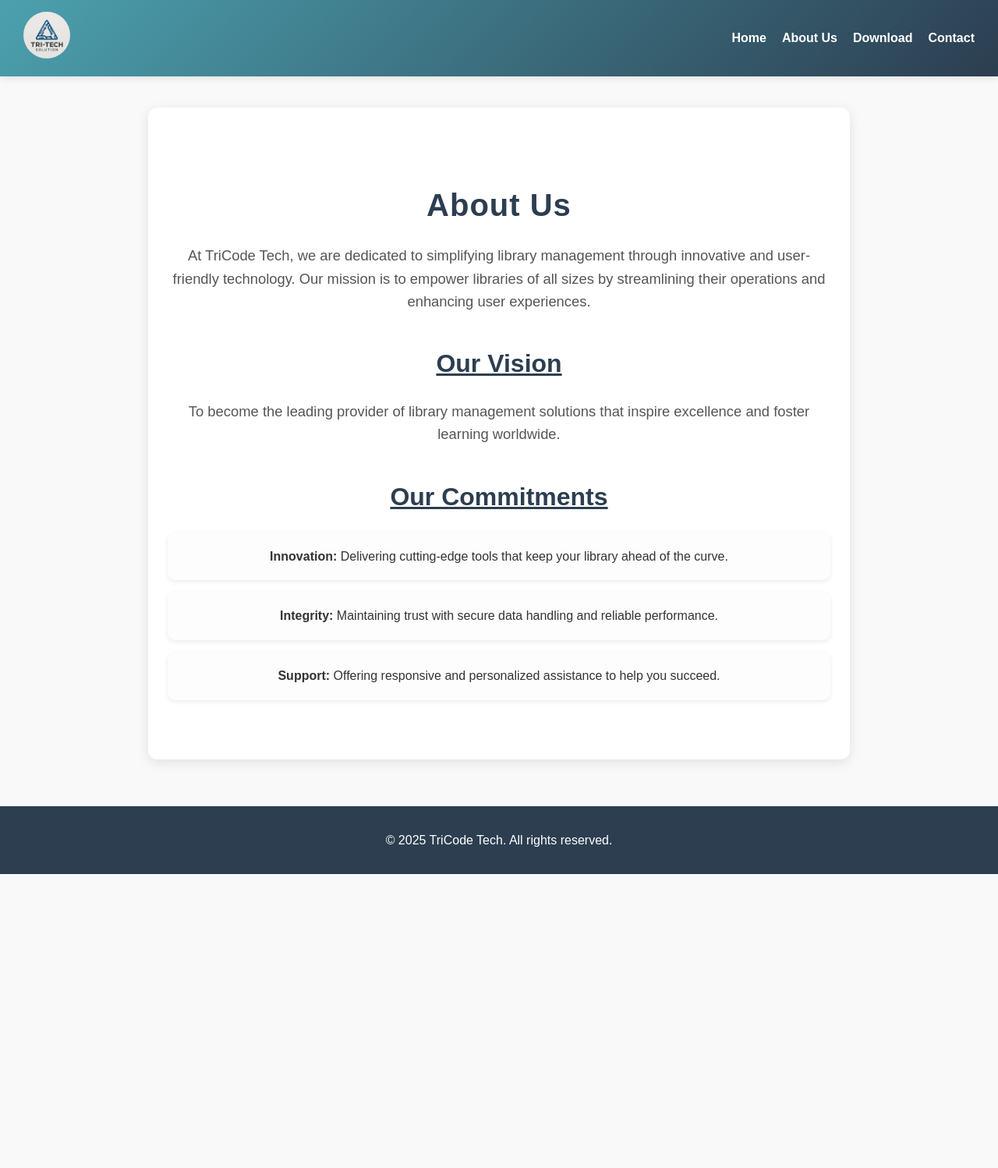
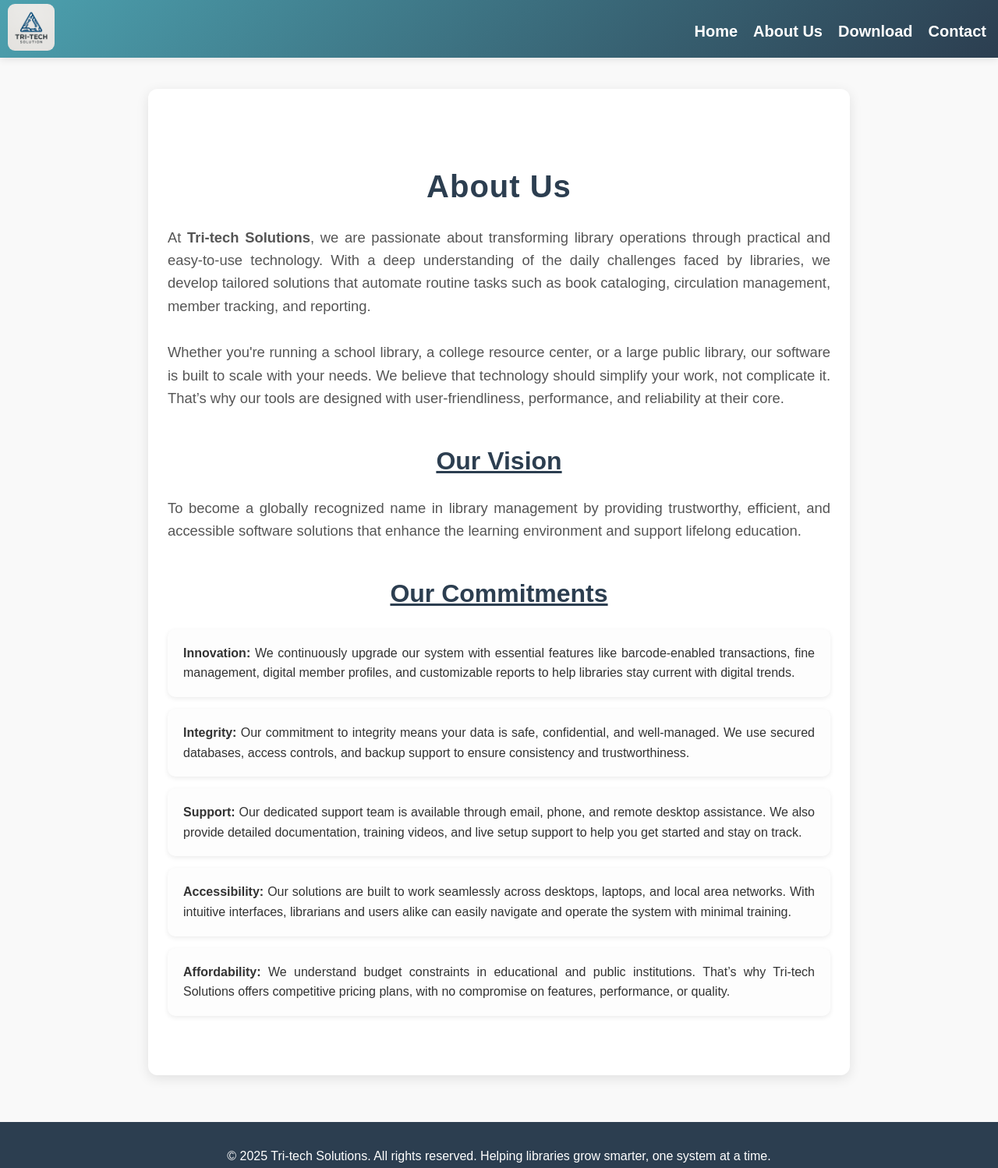
Before and after one commit to NestiveTech/Nestive-Tech, a plain HTML site: page about.html in a window 1280 px wide. Shown: the whole page at 78% size. Before the commit the page ends 1121 px from the top, so only its background shows below. Drawn offline with Linux system fonts and the light colour scheme.

Commit message:
page update

```diff
--- a/about.html
+++ b/about.html
@@ -4,7 +4,7 @@
   <meta charset="UTF-8">
   <meta name="viewport" content="width=device-width, initial-scale=1.0">
   <title>About Us - TriCode Tech</title>
-  <link rel="icon" type="image/jpeg" href="ChatGPT Image May 1, 2025, 03_15_26 PM.png">
+  <link rel="icon" type="image/jpeg" href="IMG\ChatGPT Image May 1, 2025, 03_15_26 PM.png">
   <style>
     /* Global Styles */
     /* Global Reset & Base Styles */
@@ -32,12 +32,15 @@
 header.navbar {
   background: linear-gradient(135deg, #4ca1af, #2c3e50);
   color: white;
-  padding: 15px 30px;
+  padding-right: 15px;
+  padding-left: 10px;
+  padding-top: 5px;
   display: flex;
   flex-wrap: wrap;
   justify-content: space-between;
   align-items: center;
   box-shadow: 0 2px 10px rgba(0, 0, 0, 0.1);
+  font-size: 20px;
 }
 
 header.navbar nav {
@@ -60,7 +63,7 @@
 
 .logo img {
   height: 60px;
-  border-radius: 50%;
+  border-radius: 15%;
 }
 
 /* Content Section */
@@ -69,7 +72,7 @@
   padding: 60px 25px;
   max-width: 900px;
   margin: 40px auto;
-  text-align: center;
+  text-align: justify;
   border-radius: 12px;
   box-shadow: 0 4px 16px rgba(0, 0, 0, 0.1);
   animation: fadeIn 0.8s ease-in-out;
@@ -80,6 +83,7 @@
   margin-bottom: 15px;
   color: #2c3e50;
   letter-spacing: 1px;
+  text-align: center;
 }
 
 .content p {
@@ -94,6 +98,7 @@
   margin-bottom: 20px;
   color: #2c3e50;
   text-decoration: underline;
+  text-align: center;
 }
 
 /* List Styling */
@@ -186,7 +191,7 @@
 </head>
 <body>
   <header class="navbar">
-    <div class="logo"><img src="ChatGPT Image May 1, 2025, 03_15_26 PM.png" alt="TriCode Tech Logo"></div>
+    <div class="logo"><img src="IMG\ChatGPT Image May 1, 2025, 03_15_26 PM.png" alt="TriCode Tech Logo"></div>
     <nav>
       <a href="index.html">Home</a>
       <a href="about.html">About Us</a>
@@ -199,22 +204,42 @@
   <main>
   <section class="content">
     <h1>About Us</h1>
-      <p>At TriCode Tech, we are dedicated to simplifying library management through innovative and user-friendly technology. Our mission is to empower libraries of all sizes by streamlining their operations and enhancing user experiences.</p>
+    <p>At <strong>Tri-tech Solutions</strong>, we are passionate about transforming library operations through practical and easy-to-use technology. With a deep understanding of the daily challenges faced by libraries, we develop tailored solutions that automate routine tasks such as book cataloging, circulation management, member tracking, and reporting.</p>
+
+    <p>Whether you're running a school library, a college resource center, or a large public library, our software is built to scale with your needs. We believe that technology should simplify your work, not complicate it. That’s why our tools are designed with user-friendliness, performance, and reliability at their core.</p>
 
     <h2>Our Vision</h2>
-      <p>To become the leading provider of library management solutions that inspire excellence and foster learning worldwide.</p>
+    <p>To become a globally recognized name in library management by providing trustworthy, efficient, and accessible software solutions that enhance the learning environment and support lifelong education.</p>
 
     <h2>Our Commitments</h2>
     <ul>
-        <li><strong>Innovation:</strong> Delivering cutting-edge tools that keep your library ahead of the curve.</li>
-        <li><strong>Integrity:</strong> Maintaining trust with secure data handling and reliable performance.</li>
-        <li><strong>Support:</strong> Offering responsive and personalized assistance to help you succeed.</li>
+      <li>
+        <strong>Innovation:</strong>
+        We continuously upgrade our system with essential features like barcode-enabled transactions, fine management, digital member profiles, and customizable reports to help libraries stay current with digital trends.
+      </li>
+      <li>
+        <strong>Integrity:</strong>
+        Our commitment to integrity means your data is safe, confidential, and well-managed. We use secured databases, access controls, and backup support to ensure consistency and trustworthiness.
+      </li>
+      <li>
+        <strong>Support:</strong>
+        Our dedicated support team is available through email, phone, and remote desktop assistance. We also provide detailed documentation, training videos, and live setup support to help you get started and stay on track.
+      </li>
+      <li>
+        <strong>Accessibility:</strong>
+        Our solutions are built to work seamlessly across desktops, laptops, and local area networks. With intuitive interfaces, librarians and users alike can easily navigate and operate the system with minimal training.
+      </li>
+      <li>
+        <strong>Affordability:</strong>
+        We understand budget constraints in educational and public institutions. That’s why Tri-tech Solutions offers competitive pricing plans, with no compromise on features, performance, or quality.
+      </li>
     </ul>
   </section>
 </main>
 
 <footer>
-    <p>&copy; 2025 TriCode Tech. All rights reserved.</p>
+  <p>&copy; 2025 Tri-tech Solutions. All rights reserved. Helping libraries grow smarter, one system at a time.</p>
 </footer>
+
 </body>
 </html>
```
Also changed, not shown: Advanced Search.html (+2 -1 lines), Automated Notifications.html (+2 -1 lines), Book Management.html (+5 -24 lines), Member Profiles.html (+1 -1 lines), UnderMaintenance.html (+1 -1 lines), contact.html (+8 -5 lines), download.html (+11 -8 lines), features.html (+7 -4 lines), index.html (+10 -5 lines), 1.jpg (deleted), Generated image (1) (1) (1).jpg (deleted), IMG/ChatGPT Image May 1, 2025, 03_15_26 PM.png (renamed from ChatGPT Image May 1, 2025, 03_15_26 PM.png), setup_f1t_icon.ico (deleted). Lines whose indentation alone changed are shown as unchanged.
